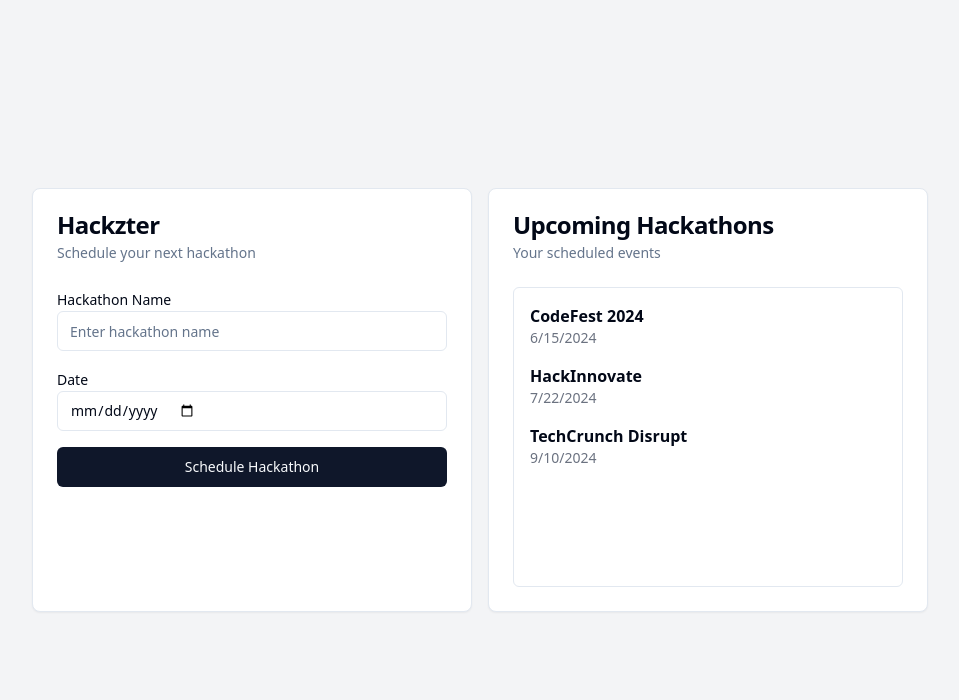
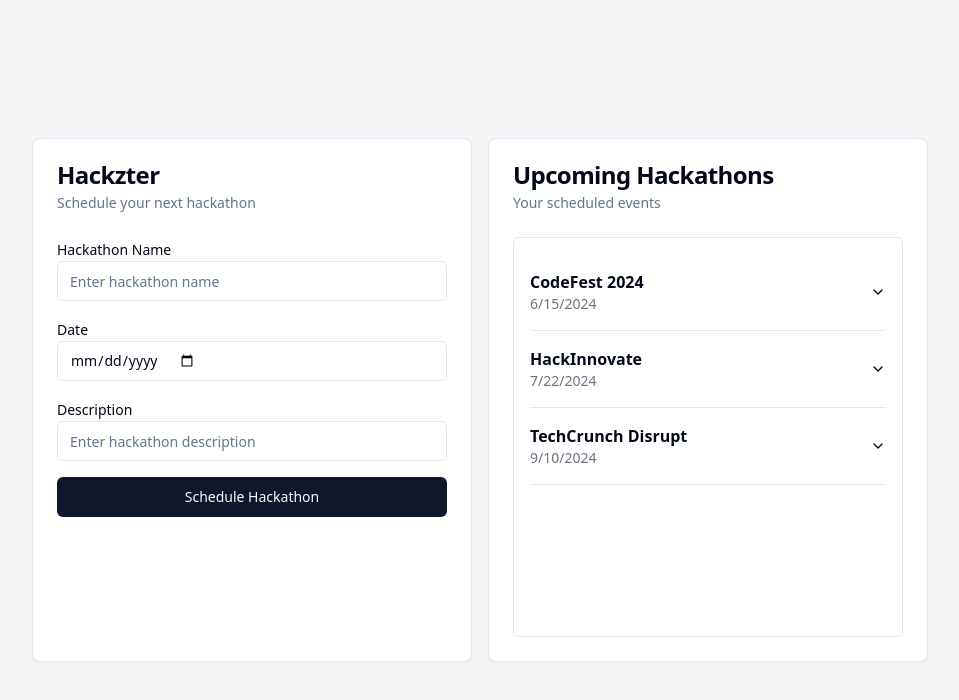
Before and after one commit to GPT-Engineer-App/hackzter-connect, a React (Vite) app: page / in a window 1280 px wide. Shown: the top 700 px of the page, without its empty margins (160-1119 px from the left). Built offline with nearby package versions, Linux system fonts and the light colour scheme.

Commit message:
Add event details feature
Implement functionality to display additional details for scheduled events in the Hackzter platform, enhancing user experience and providing more comprehensive information about each event.
[skip gpt_engineer]

```diff
--- a/src/pages/Index.jsx
+++ b/src/pages/Index.jsx
@@ -5,24 +5,55 @@ import { Label } from "@/components/ui/label"
 import { Card, CardContent, CardDescription, CardHeader, CardTitle } from "@/components/ui/card"
 import { toast } from "sonner"
 import { ScrollArea } from "@/components/ui/scroll-area"
+import { Accordion, AccordionContent, AccordionItem, AccordionTrigger } from "@/components/ui/accordion"
 
 const Index = () => {
   const [hackathonName, setHackathonName] = useState('');
   const [hackathonDate, setHackathonDate] = useState('');
+  const [hackathonDescription, setHackathonDescription] = useState('');
   const [hackathons, setHackathons] = useState([
-    { name: "CodeFest 2024", date: "2024-06-15" },
-    { name: "HackInnovate", date: "2024-07-22" },
-    { name: "TechCrunch Disrupt", date: "2024-09-10" }
+    {
+      name: "CodeFest 2024",
+      date: "2024-06-15",
+      description: "A 48-hour coding marathon focused on sustainable tech solutions.",
+      projectManagement: "Kanban board available for all teams",
+      sustainabilityMetrics: "Carbon footprint calculator integrated",
+      communityFeatures: "Team profiles and project showcase"
+    },
+    {
+      name: "HackInnovate",
+      date: "2024-07-22",
+      description: "Innovating for a greener future in urban development.",
+      projectManagement: "Agile sprints with daily stand-ups",
+      sustainabilityMetrics: "Resource usage tracker for each project",
+      communityFeatures: "Mentor matching and networking events"
+    },
+    {
+      name: "TechCrunch Disrupt",
+      date: "2024-09-10",
+      description: "Disrupting industries with eco-friendly technologies.",
+      projectManagement: "GitHub integration for code management",
+      sustainabilityMetrics: "Energy efficiency leaderboard",
+      communityFeatures: "Live pitching sessions and investor connect"
+    }
   ]);
 
   const handleSubmit = (e) => {
     e.preventDefault();
-    if (hackathonName && hackathonDate) {
-      const newHackathon = { name: hackathonName, date: hackathonDate };
+    if (hackathonName && hackathonDate && hackathonDescription) {
+      const newHackathon = {
+        name: hackathonName,
+        date: hackathonDate,
+        description: hackathonDescription,
+        projectManagement: "To be announced",
+        sustainabilityMetrics: "To be announced",
+        communityFeatures: "To be announced"
+      };
       setHackathons([...hackathons, newHackathon]);
       toast.success(`Hackathon "${hackathonName}" scheduled for ${hackathonDate}`);
       setHackathonName('');
       setHackathonDate('');
+      setHackathonDescription('');
     } else {
       toast.error('Please fill in all fields');
     }
@@ -56,6 +87,15 @@ const Index = () => {
                   onChange={(e) => setHackathonDate(e.target.value)}
                 />
               </div>
+              <div>
+                <Label htmlFor="hackathonDescription">Description</Label>
+                <Input
+                  id="hackathonDescription"
+                  value={hackathonDescription}
+                  onChange={(e) => setHackathonDescription(e.target.value)}
+                  placeholder="Enter hackathon description"
+                />
+              </div>
               <Button type="submit" className="w-full">Schedule Hackathon</Button>
             </form>
           </CardContent>
@@ -67,13 +107,27 @@ const Index = () => {
             <CardDescription>Your scheduled events</CardDescription>
           </CardHeader>
           <CardContent>
-            <ScrollArea className="h-[300px] w-full rounded-md border p-4">
-              {hackathons.sort((a, b) => new Date(a.date) - new Date(b.date)).map((hackathon, index) => (
-                <div key={index} className="mb-4 last:mb-0">
-                  <h3 className="font-semibold">{hackathon.name}</h3>
-                  <p className="text-sm text-gray-500">{new Date(hackathon.date).toLocaleDateString()}</p>
-                </div>
-              ))}
+            <ScrollArea className="h-[400px] w-full rounded-md border p-4">
+              <Accordion type="single" collapsible className="w-full">
+                {hackathons.sort((a, b) => new Date(a.date) - new Date(b.date)).map((hackathon, index) => (
+                  <AccordionItem value={`item-${index}`} key={index}>
+                    <AccordionTrigger>
+                      <div className="flex flex-col items-start">
+                        <h3 className="font-semibold">{hackathon.name}</h3>
+                        <p className="text-sm text-gray-500">{new Date(hackathon.date).toLocaleDateString()}</p>
+                      </div>
+                    </AccordionTrigger>
+                    <AccordionContent>
+                      <div className="space-y-2">
+                        <p><strong>Description:</strong> {hackathon.description}</p>
+                        <p><strong>Project Management:</strong> {hackathon.projectManagement}</p>
+                        <p><strong>Sustainability Metrics:</strong> {hackathon.sustainabilityMetrics}</p>
+                        <p><strong>Community Features:</strong> {hackathon.communityFeatures}</p>
+                      </div>
+                    </AccordionContent>
+                  </AccordionItem>
+                ))}
+              </Accordion>
             </ScrollArea>
           </CardContent>
         </Card>
```
